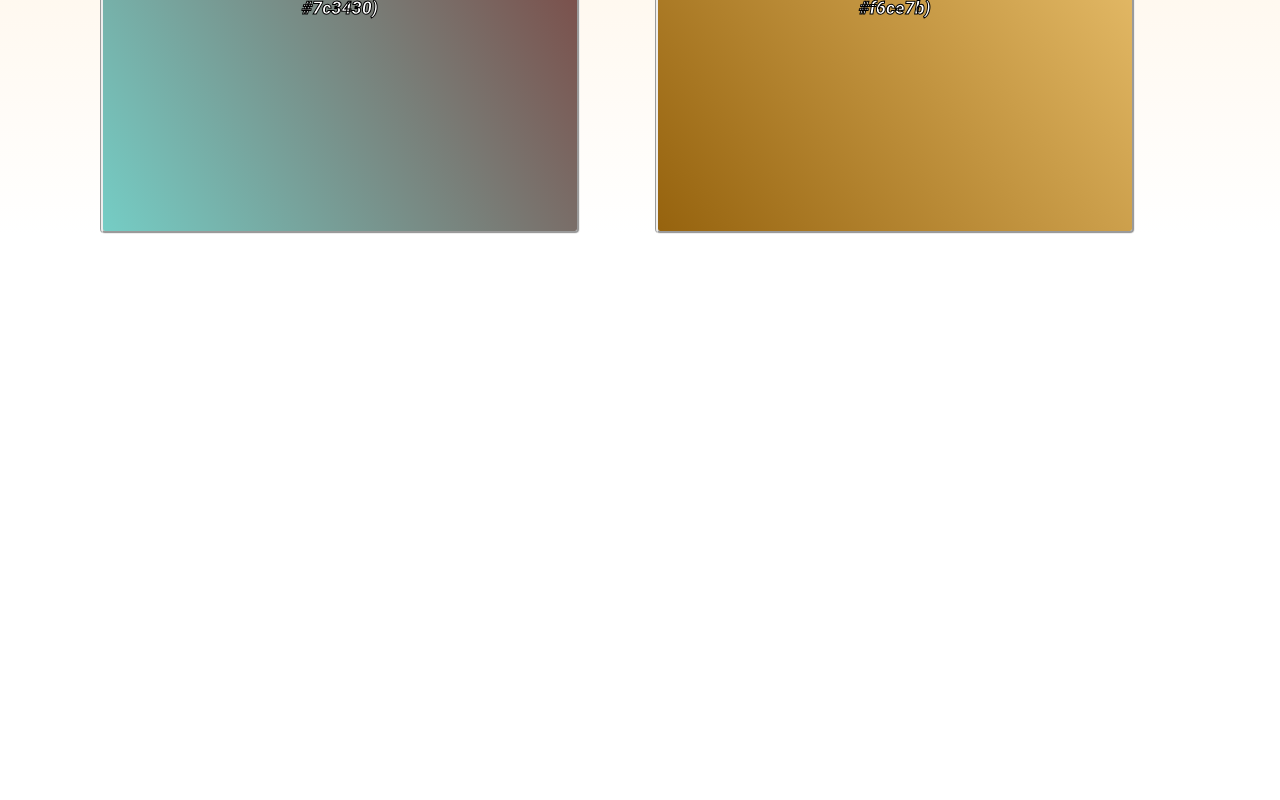
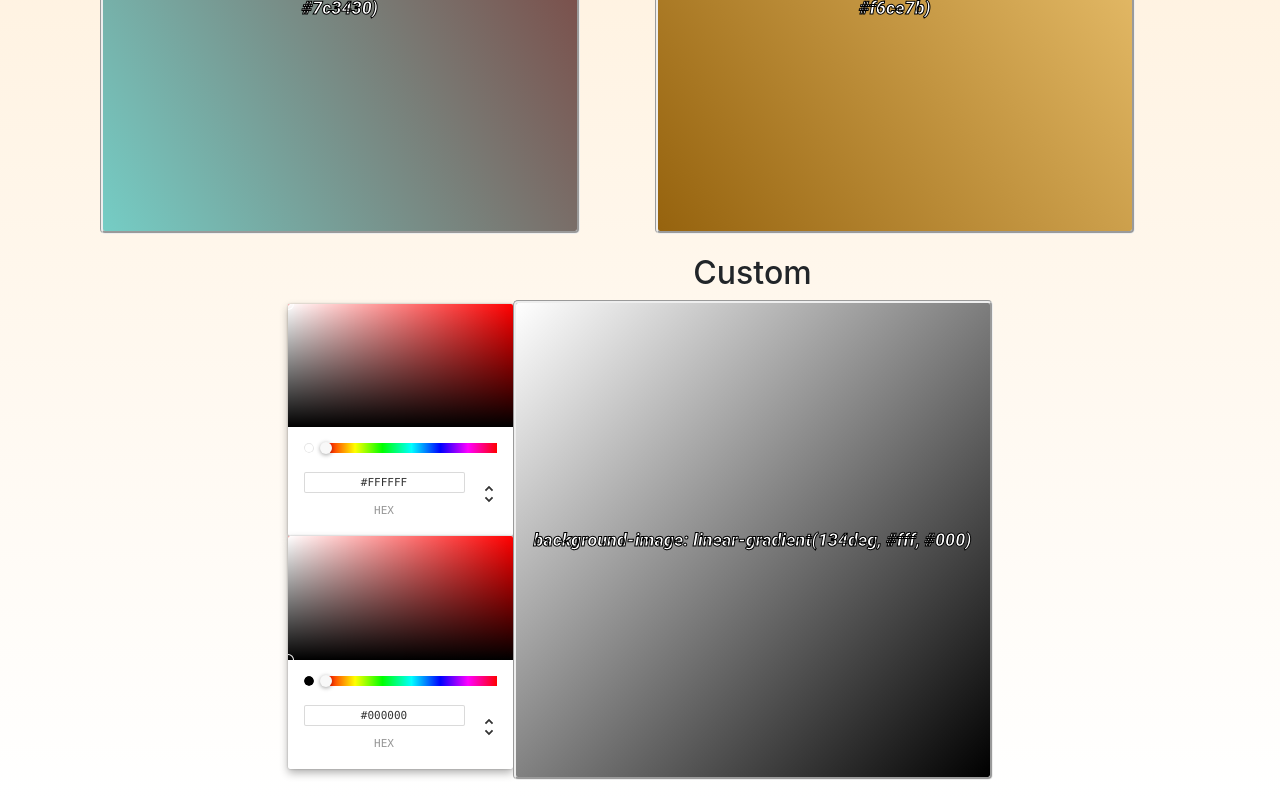
Before and after one commit to kennja05/gradient-generator, a React (Create React App) app: page / in a window 1280 px wide. Shown: the part 453-1253 px from the top of the page. Before the commit the page ends 800 px from the top, so only its background shows below. Built offline with nearby package versions, Linux system fonts and the light colour scheme.

Commit message:
add custom gradient

```diff
--- a/package.json
+++ b/package.json
@@ -13,6 +13,7 @@
     "faker": "^4.1.0",
     "react": "^16.13.1",
     "react-bootstrap": "^1.3.0",
+    "react-color": "^2.18.1",
     "react-dom": "^16.13.1",
     "react-scripts": "3.4.1",
     "styled-components": "^5.1.1"
--- a/src/App.js
+++ b/src/App.js
@@ -8,6 +8,7 @@ import 'bootstrap/dist/css/bootstrap.min.css';
 
 import Title from './Title'
 import Gradient from './Gradient'
+import SelectedGradient from './SelectedGradient'
 
 
 
@@ -64,6 +65,11 @@ class App extends React.Component {
                 <Gradient name={rightName} colors={rightColors} rotation={rightRotation} />
               </div>
             </div>
+            <div className='row'>
+              <div className='col-lg'>
+                <SelectedGradient />
+              </div>
+            </div>
           </div>
         </div>
       </StyledDiv>
--- a/src/Gradient.js
+++ b/src/Gradient.js
@@ -26,6 +26,7 @@ export default class Gradient extends React.Component {
         background: linear-gradient(${rotation}deg, ${colors[0]}, ${colors[1]});
         justify-content: center;
         flex-direction: column;
+        margin-bottom: 20px;
         `
         const Span = styled.span`
         font-family: "Roboto", sans-serif;
@@ -35,7 +36,7 @@ export default class Gradient extends React.Component {
         `
         return(
             <div>
-                <h2>{name}</h2>
+                <h2>{name ? name : 'Custom'}</h2>
                 <Gradient>
                     <Span onClick={(e) => this.copyToClipboard(e)}>
                     {`background-image: linear-gradient(${rotation}deg, ${colors[0]}, ${colors[1]})`}
--- a/src/SelectedGradient.js
+++ b/src/SelectedGradient.js
@@ -1,16 +1,42 @@
 import React from 'react'
 import styled from 'styled-components'
+import Gradient from './Gradient'
+import { ChromePicker } from 'react-color'
 
 export default class SelectedGradient extends React.Component {
 
+    state = {
+        startColor: '#fff',
+        endColor: '#000',
+        rotation: Math.floor(Math.random() * 181)
+    }
 
+    handleStartColorChange = (color) => {
+        this.setState({
+            startColor: color.hex
+        })
+    }
+
+    handleEndColorChange = (color) => {
+        this.setState({
+            endColor: color.hex
+        })
+    }
 
     render(){
-
+        const SelectedGradient = styled.div`
+        display: flex;
+        align-items: flex-start;
+        justify-content: center;
+        `
         return(
-        <div>
-            Selected Gradientttttt
-        </div>
+        <SelectedGradient>
+            <div style={{marginTop: '50px'}}>
+                <ChromePicker disableAlpha={true} color={this.state.startColor} onChangeComplete={this.handleStartColorChange} />
+                <ChromePicker disableAlpha={true} color={this.state.endColor} onChangeComplete={this.handleEndColorChange} />
+            </div>
+            <Gradient rotation={this.state.rotation} colors={[this.state.startColor, this.state.endColor]} />
+        </SelectedGradient>
         )
     }
 }
```
Also changed, not shown: 1 other file (tests, documents, lock files or other folders).
